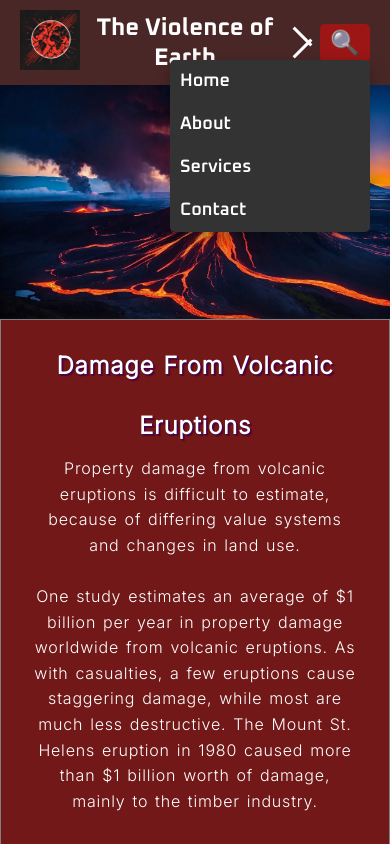
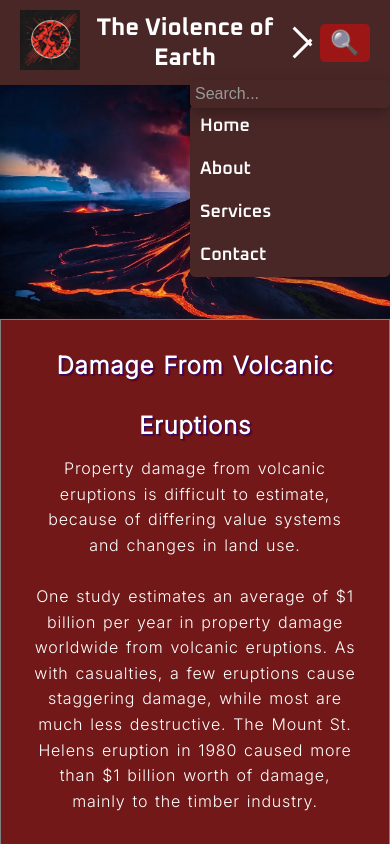
Before and after one commit to isabelschweim/csc317-responsive_webpage, a plain HTML site: page index.html in a window 390 px wide. Both pictures are taken after a click on the label 302 px from the left and 42 px from the top of the page. Drawn offline with Linux system fonts and the light colour scheme.

Commit message:
Search bar for mobile

```diff
--- a/index.html
+++ b/index.html
@@ -43,16 +43,10 @@
             </ul>
         </div>
         <form class="search-form" action="#" method="get">
-            <input type="checkbox" id="search-toggle" class="search-toggle-checkbox">
             <input class="search-bar" type="text" name="query" placeholder="Search...">
             <button class="search-icon" type="submit">🔍</button>
         </form>
     </nav>
-
-    <!-- Progress Bar -->
-    <div class="progress-bar-wrapper">
-        <div class="progress-bar"></div>
-    </div>
 
     <!-- Main Content-->
     <div class="container" id="target-volcano">
--- a/styles.css
+++ b/styles.css
@@ -336,9 +336,9 @@ a:active {
     .nav-links {
         display: none;
         position: absolute;
-        top: 60px;
-        right: 20px;
-        background-color: #333;
+        top: 105px;
+        right: 0px;
+        background-color: #4a2727;
         flex-direction: column;
         width: 200px;
         border-radius: 5px;
@@ -391,9 +391,6 @@ a:active {
     /* Initially hide the search bar */
     .search-bar {
         display: none;
-        flex-direction: column;
-        align-items: center;
-        width: 200px;
     }
 
     /* Show the search icon */
@@ -403,18 +400,17 @@ a:active {
         cursor: pointer;
     }
 
-    /* When the checkbox is checked, show the search bar */
-    .search-toggle-checkbox:checked + .search-icon + .search-bar {
+    .search-bar {
         display: flex;
-        flex-direction: row;
-        position: sticky;
+        position: absolute;
         top: 80px;
-        right: 20px;
-        background-color: white;
+        right: 0px;
+        color: white;
+        background-color: #4a2727;
+        flex-direction: column;
+        width: 200px;
         border-radius: 5px;
-        box-shadow: 0px 5px 10px rgba(0, 0, 0, 0.3);
-        padding: 10px;
-        z-index: 1;
+        box-shadow: 0px 5px 15px rgba(0, 0, 0, 0.3);
     }
 
     .search-bar input {
```
